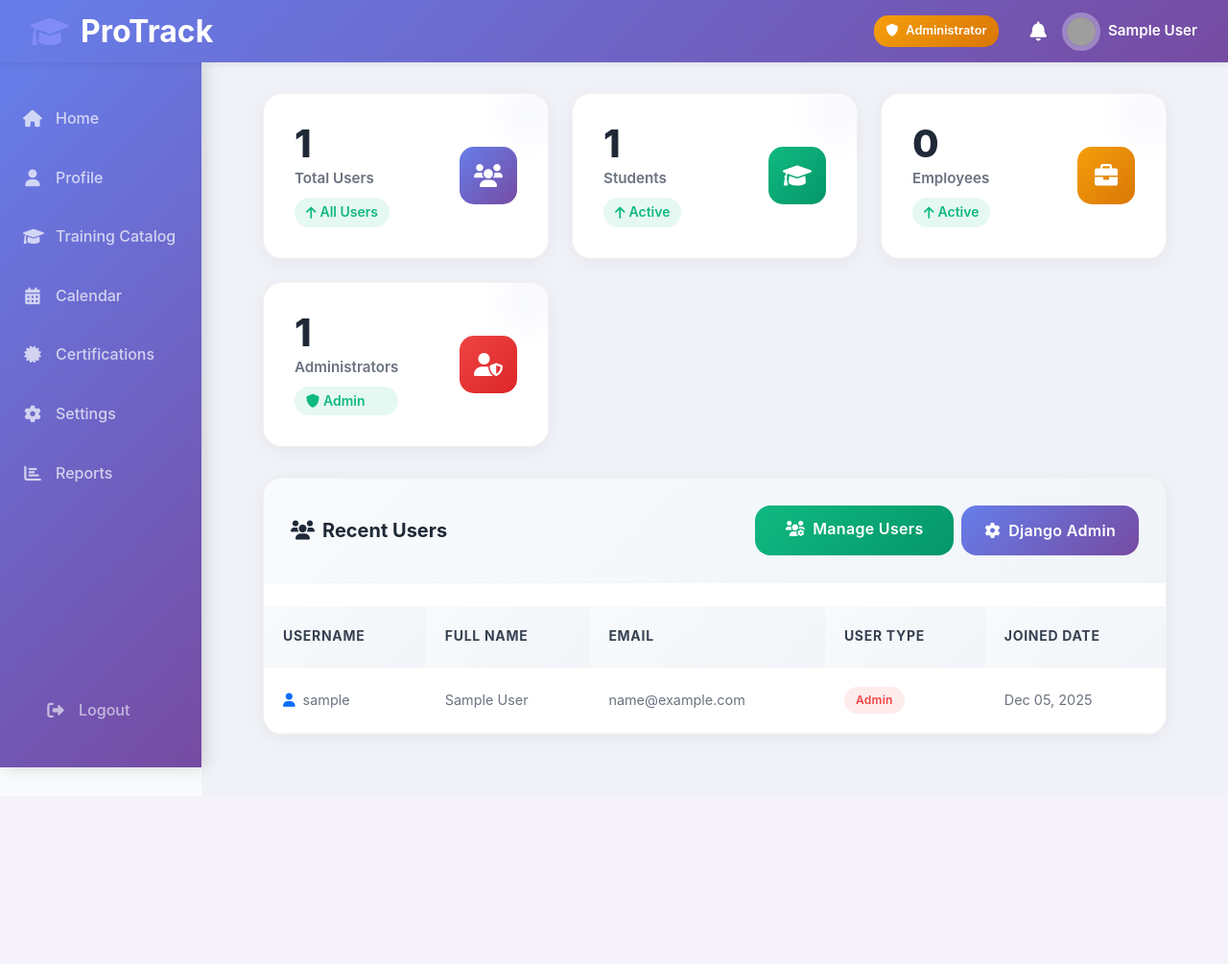
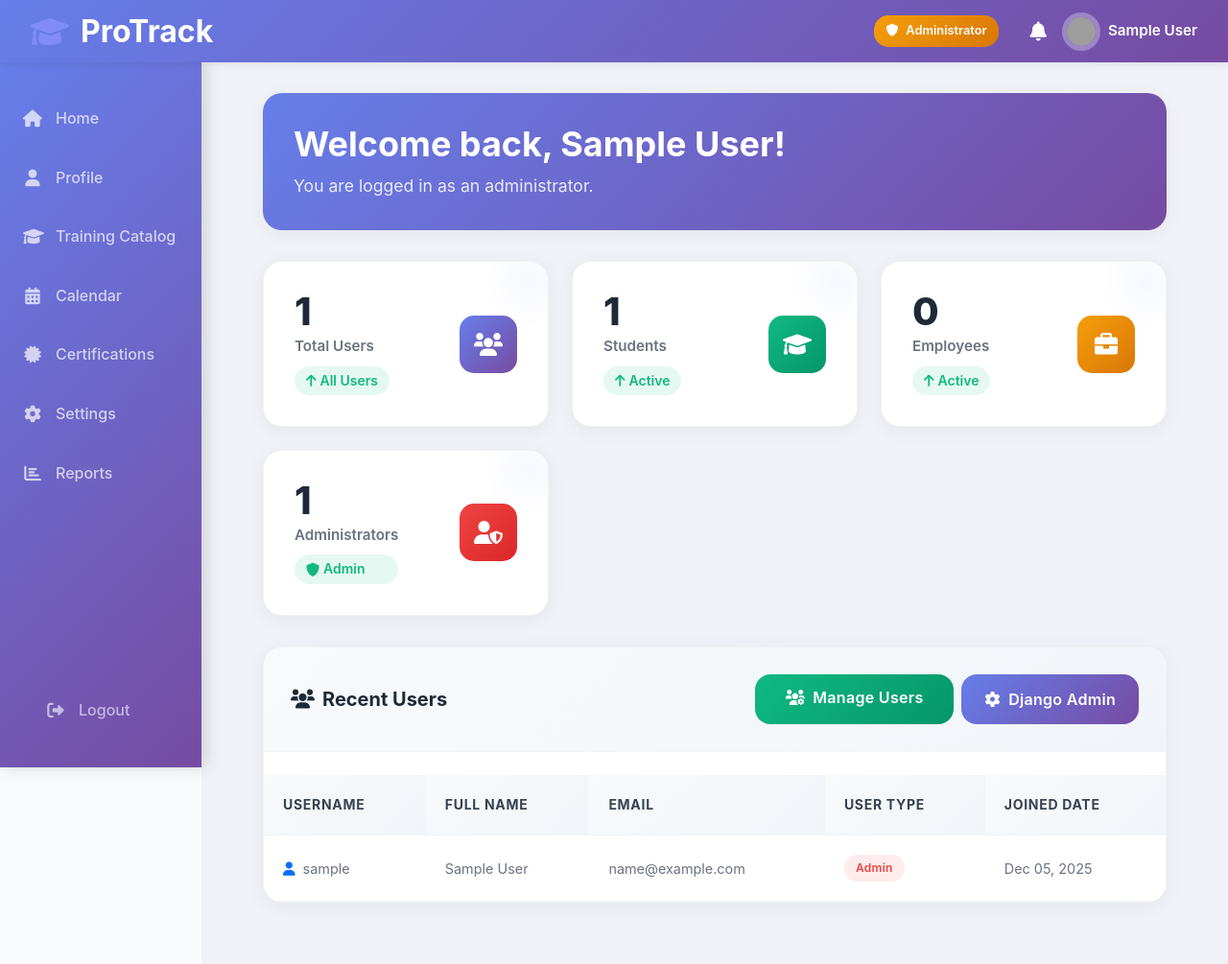
Before and after one commit to trixieann30/ProTrack, a Django app: page /dashboard/admin/ in a window 1280 px wide. Shown: the whole page at 96% size. Before the commit the page ends 804 px from the top, so only its background shows below. Run offline with Django 5.2, Linux system fonts and the light colour scheme; the visitor is signed in with stand-in values (Sample User, id 1); data comes from the database, SQL or seed files in the repository; data that the repository does not hold is empty; some libraries are stand-ins or nearby versions; grey boxes are pictures that could not be loaded.

Commit message:
Fixed welcome admin dashboard

```diff
--- a/templates/dashboard/admin_dashboard.html
+++ b/templates/dashboard/admin_dashboard.html
@@ -81,6 +81,33 @@
     margin-bottom: 1.5rem;
 }
 
+.admin-welcome {
+    background: linear-gradient(135deg, #667eea 0%, #764ba2 100%); /* purple gradient */
+    color: white;
+    border-radius: 20px;
+    padding: 2rem;
+    box-shadow: 0 4px 20px rgba(0, 0, 0, 0.05);
+    margin-bottom: 2rem;
+}
+
+.admin-welcome h2 {
+    font-size: 2.25rem;
+    font-weight: 700;
+    margin-bottom: 0.5rem;
+}
+
+.admin-welcome p {
+    font-size: 1.1rem;
+    color: rgba(255, 255, 255, 0.85);
+    margin: 0;
+}
+
+@media (max-width: 768px) {
+    .admin-welcome h2 {
+        font-size: 2rem;
+    }
+}
+
 /* Data Table */
 .data-table {
     background: white;
@@ -143,6 +170,18 @@
 {% endblock %}
 
 {% block content %}
+
+<!-- Admin Welcome Message -->
+<div class="admin-welcome">
+    <h2>
+        {% if user.last_login|timesince:user.date_joined|slice:":1"|add:"0" < 1 %}
+            Welcome, {{ user.get_full_name|default:user.username }}!
+        {% else %}
+            Welcome back, {{ user.get_full_name|default:user.username }}!
+        {% endif %}
+    </h2>
+    <p>You are logged in as an administrator.</p>
+</div>
 
 <!-- Stats Cards Row -->
 <div class="stats-row">
--- a/templates/dashboard/dashboard.html
+++ b/templates/dashboard/dashboard.html
@@ -320,8 +320,8 @@
 
 {% block content %}
 
+<div class="welcome-section">
 <!-- Dynamic Welcome Message -->
-<div class="mb-4">
     <h2>
         {% if user.last_login|timesince:user.date_joined|slice:":1"|add:"0" < 1 %}
             Welcome, {{ user.get_full_name|default:user.username }}!
```
